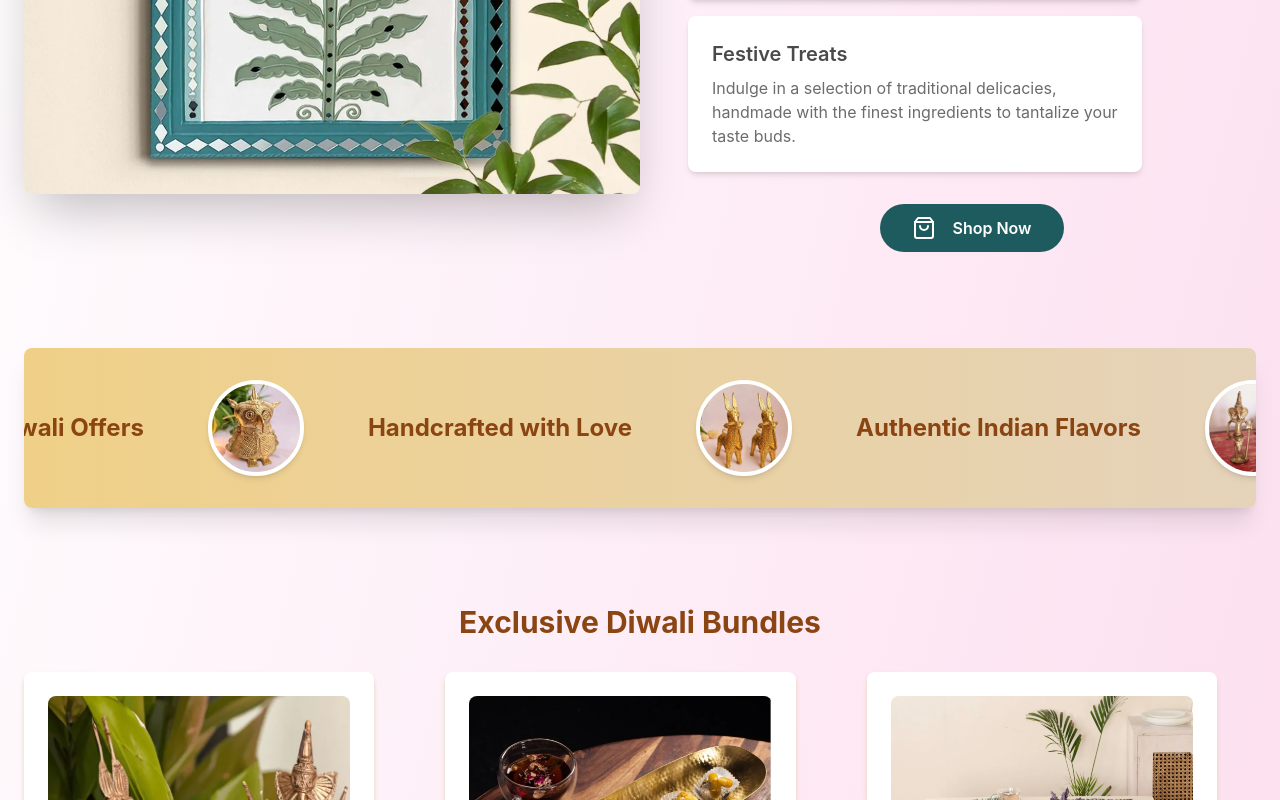
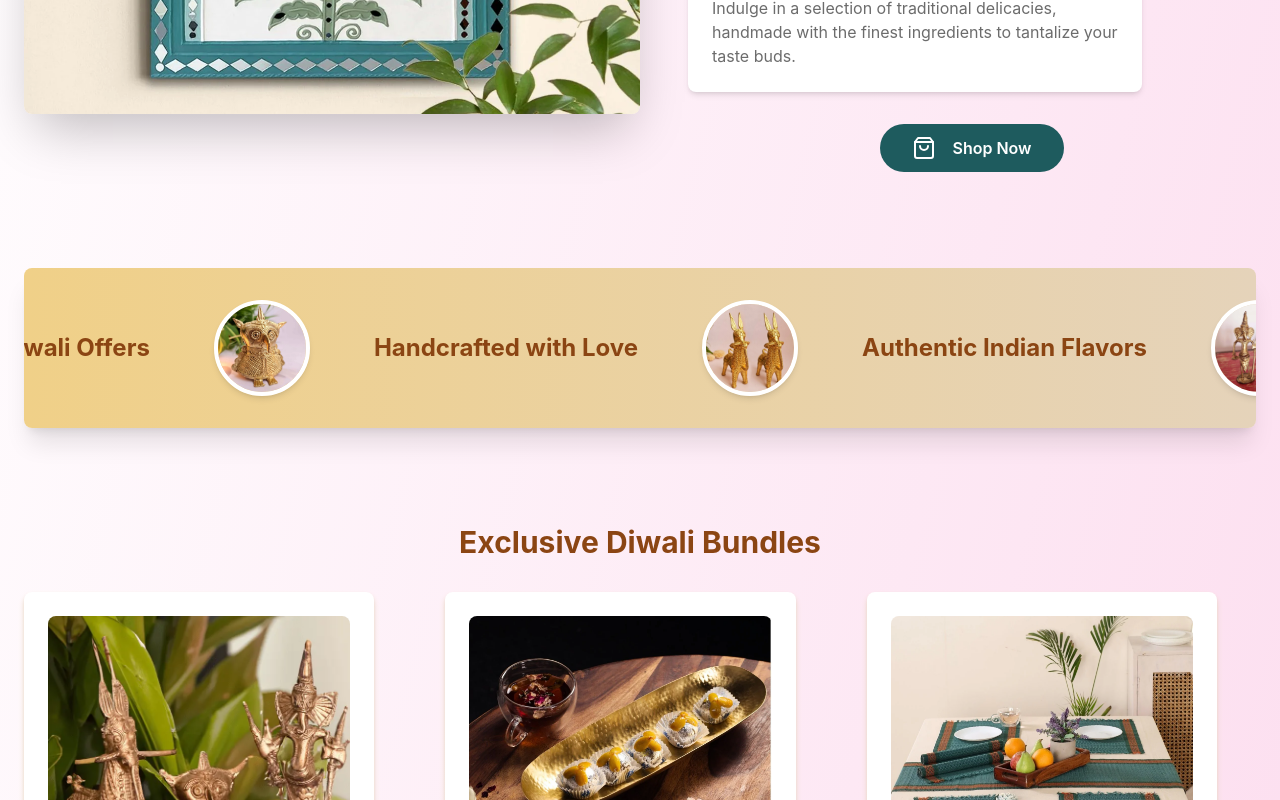
Before and after one commit to 6382737054/Thurigai-ecom, a React (Create React App) app: page / in a window 1280 px wide. Shown: the part 736-1536 px from the top of the page. Built offline with nearby package versions, Linux system fonts and the light colour scheme.

Commit message:
Initial commit

```diff
--- a/src/Pages/Hero.jsx
+++ b/src/Pages/Hero.jsx
@@ -113,7 +113,7 @@ const Hero = () => {
   };
 
   return (
-    <div className="bg-gradient-to-br from-[#ffff] to-[#FBCFE8] min-h-screen py-20 px-2 sm:px-4 lg:px-6 pt-48">
+    <div className="bg-gradient-to-br from-[#ffff] to-[#FBCFE8] min-h-screen py-20 px-2 sm:px-4 lg:px-6 pt-28">
       <div className="max-w-7xl mx-auto">
         <motion.div
           {...transitionProps}
```
